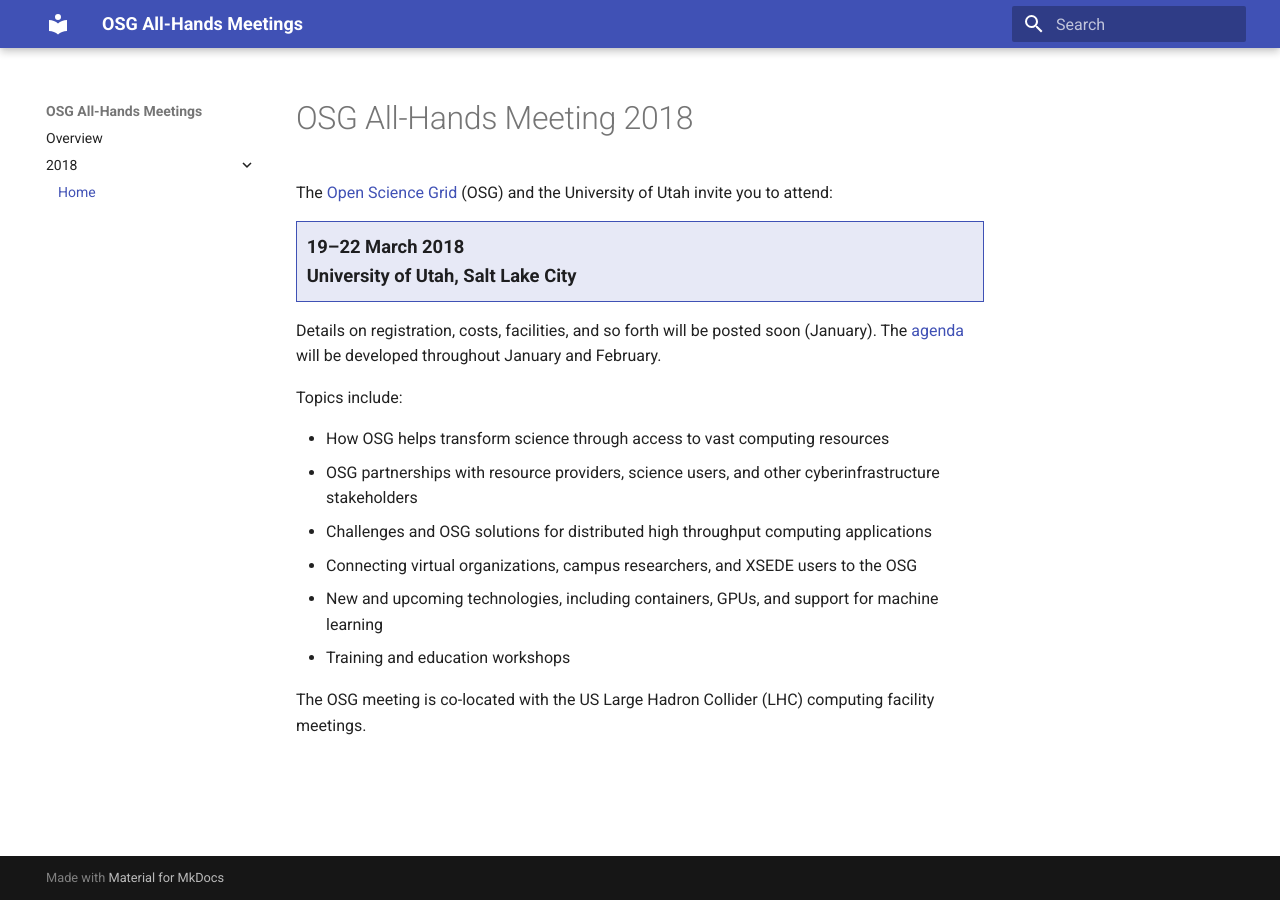
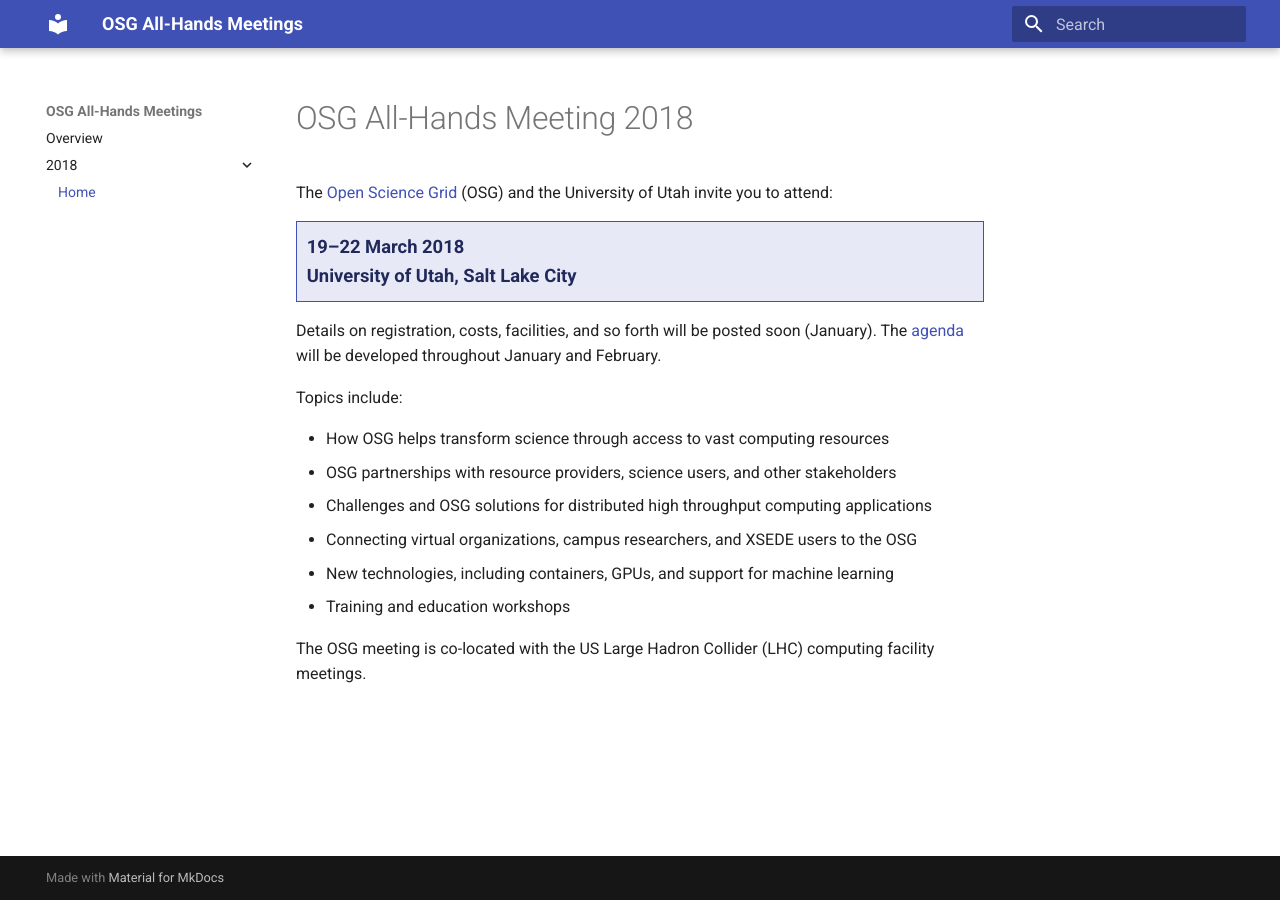
Before and after one commit to osg-htc/all-hands, an MkDocs documentation site: the page built from docs/2018/index.md, in a window 1280 px wide. Built offline with MkDocs 1.6.1 and Material for MkDocs 9.7.7, drawn with Linux system fonts in a browser that asks for light colours; old or Windows-style settings are respelled for this version of MkDocs.

Commit message:
Tweaked highlight color and shortened some text

```diff
--- a/docs/2018/index.md
+++ b/docs/2018/index.md
@@ -2,7 +2,7 @@
 
 The [Open Science Grid](https://www.opensciencegrid.org) (OSG) and the University of Utah invite you to attend:
 
-<div style="border: 1px solid rgb(63, 81, 181); background-color: rgb(231, 233, 246); padding: 1ex; font-size: 115%; font-weight: bold;">
+<div style="border: 1px solid #3F51B5; color: #20295A; background-color: #E7E9F6; padding: 1ex; font-size: 115%; font-weight: bold;">
   19&ndash;22 March 2018
   <br>
   University of Utah, Salt Lake City
@@ -14,10 +14,10 @@
 Topics include:
 
 * How OSG helps transform science through access to vast computing resources
-* OSG partnerships with resource providers, science users, and other cyberinfrastructure stakeholders
+* OSG partnerships with resource providers, science users, and other stakeholders
 * Challenges and OSG solutions for distributed high throughput computing applications
 * Connecting virtual organizations, campus researchers, and XSEDE users to the OSG
-* New and upcoming technologies, including containers, GPUs, and support for machine learning
+* New technologies, including containers, GPUs, and support for machine learning
 * Training and education workshops
 
 The OSG meeting is co-located with the US Large Hadron Collider (LHC) computing facility meetings.
```
